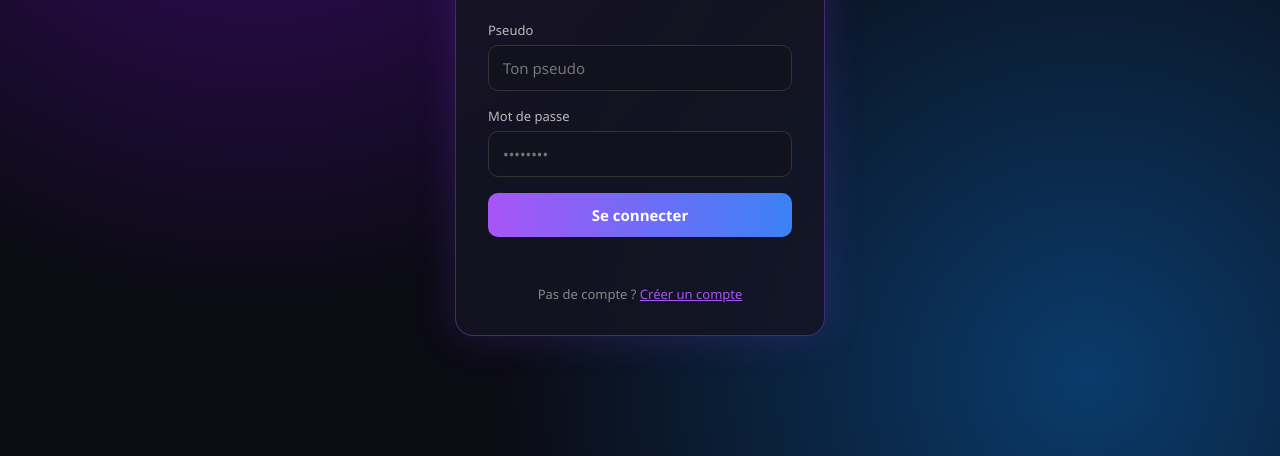
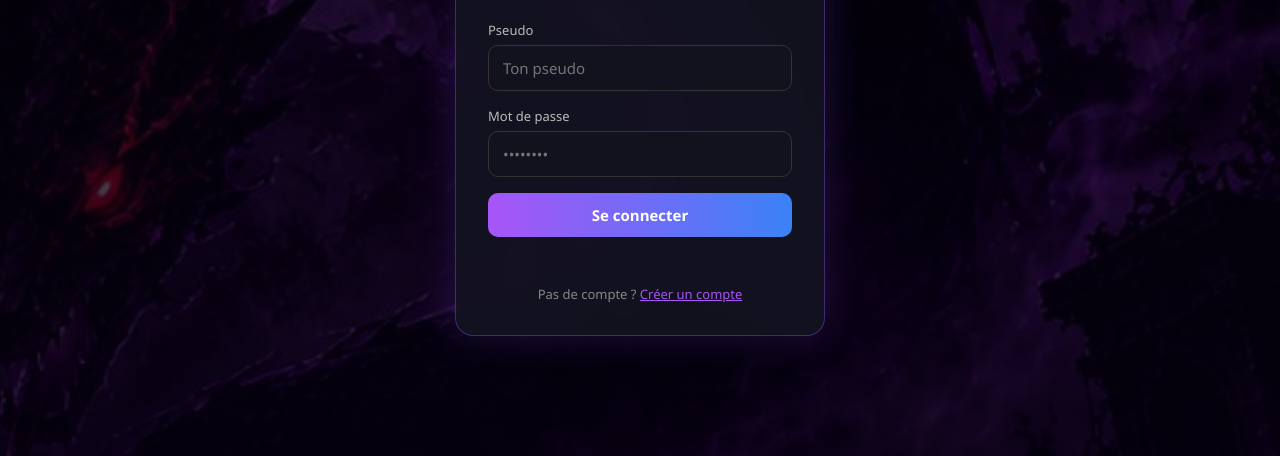
Before and after one commit to shadow4845/monsite, a plain HTML site: page index.html in a window 1280 px wide. Shown: the part 344-800 px from the top of the page. Drawn offline with Linux system fonts and the light colour scheme; no server answers.

Commit message:
Add files via upload

```diff
--- a/index.html
+++ b/index.html
@@ -6,7 +6,7 @@
 <link rel="icon" type="image/png" href="logo.png">
 <link rel="stylesheet" href="style.css">
 </head>
-<body>
+<body class="banner">
 <div class="center">
   <div class="card" style="width:370px">
     <img src="logo.png" alt="Logo" style="display:block;width:110px;height:110px;margin:0 auto 14px;border-radius:50%;box-shadow:0 0 30px rgba(168,85,247,.6)">
--- a/style.css
+++ b/style.css
@@ -29,3 +29,5 @@ th, td { text-align: left; padding: 10px; border-bottom: 1px solid #2a2a40; }
 .badge.admin { background: #7c3aed; }
 .modal { position: fixed; inset: 0; background: rgba(0,0,0,.7); display: none; align-items: center; justify-content: center; z-index: 9; }
 .modal.show { display: flex; }
+
+body.banner { background: linear-gradient(rgba(5,0,15,.55),rgba(5,0,15,.85)), url('banner.jpg') center/cover fixed, #0b0b14; }
```
Also changed, not shown: user.html (+1 -1 lines), banner.jpg (added), logo.png.
